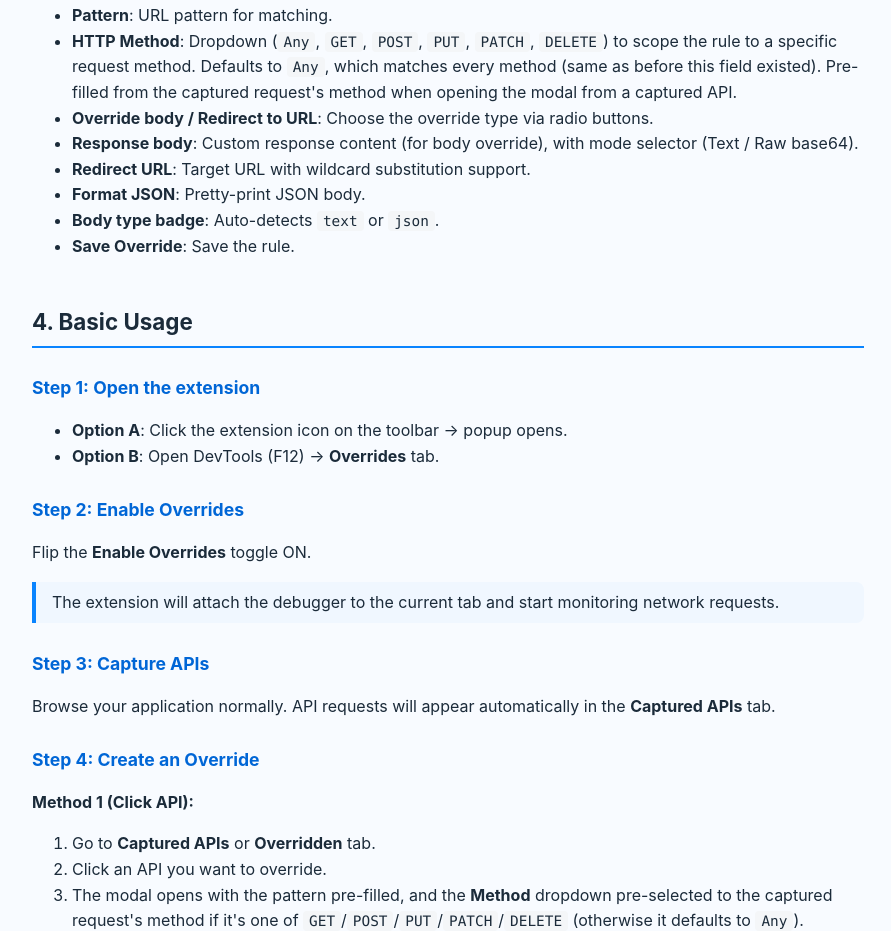
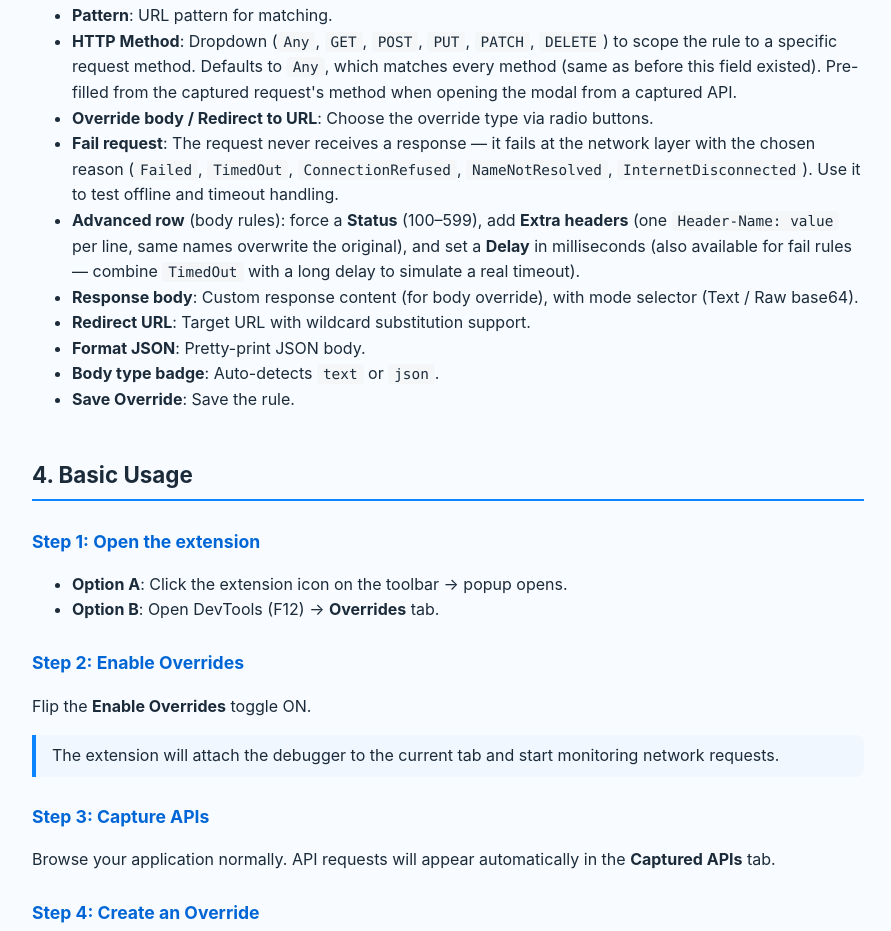
Before and after one commit to vannt-dev/network-overrides-devtools, a browser extension: page guide.html in a window 1280 px wide. Shown: the part 2051-2982 px from the top of the page, without its empty margins (192-1083 px from the left). Drawn offline with Linux system fonts and the light colour scheme.

Commit message:
docs: document status, headers, delay, and fail mocking

```diff
--- a/guide.html
+++ b/guide.html
@@ -323,6 +323,19 @@
         <li>
           <strong>Override body / Redirect to URL</strong>: Choose the override type via radio
           buttons.
+        </li>
+        <li>
+          <strong>Fail request</strong>: The request never receives a response — it fails at the
+          network layer with the chosen reason (<code>Failed</code>, <code>TimedOut</code>,
+          <code>ConnectionRefused</code>, <code>NameNotResolved</code>,
+          <code>InternetDisconnected</code>). Use it to test offline and timeout handling.
+        </li>
+        <li>
+          <strong>Advanced row</strong> (body rules): force a <strong>Status</strong> (100–599), add
+          <strong>Extra headers</strong> (one <code>Header-Name: value</code> per line, same names
+          overwrite the original), and set a <strong>Delay</strong> in milliseconds (also available
+          for fail rules — combine <code>TimedOut</code> with a long delay to simulate a real
+          timeout).
         </li>
         <li>
           <strong>Response body</strong>: Custom response content (for body override), with mode
```
Also changed, not shown: README.md.
